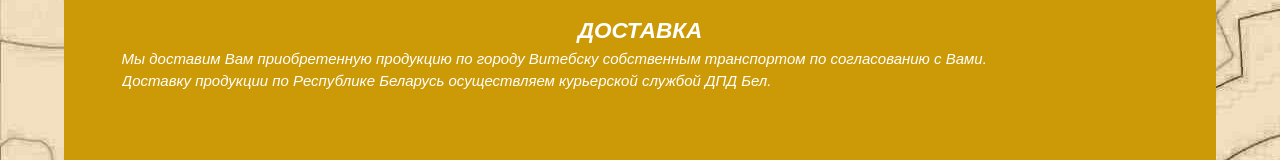
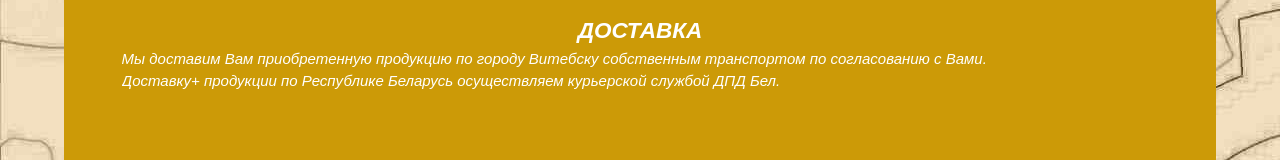
Before and after one commit to alexpreis/test, a plain HTML site: page deliveryandpayment.html in a window 1280 px wide. Shown: the part 1077-1237 px from the top of the page. Drawn offline with nearby package versions, Linux system fonts and the light colour scheme.

Commit message:
last b4 branching 2

```diff
--- a/deliveryandpayment.html
+++ b/deliveryandpayment.html
@@ -197,7 +197,7 @@
 			</p>
 
 			<p>
-				Доставку продукции по Республике Беларусь осуществляем курьерской службой ДПД Бел.
+				Доставку+ продукции по Республике Беларусь осуществляем курьерской службой ДПД Бел.
 
 			</p>
 
```
